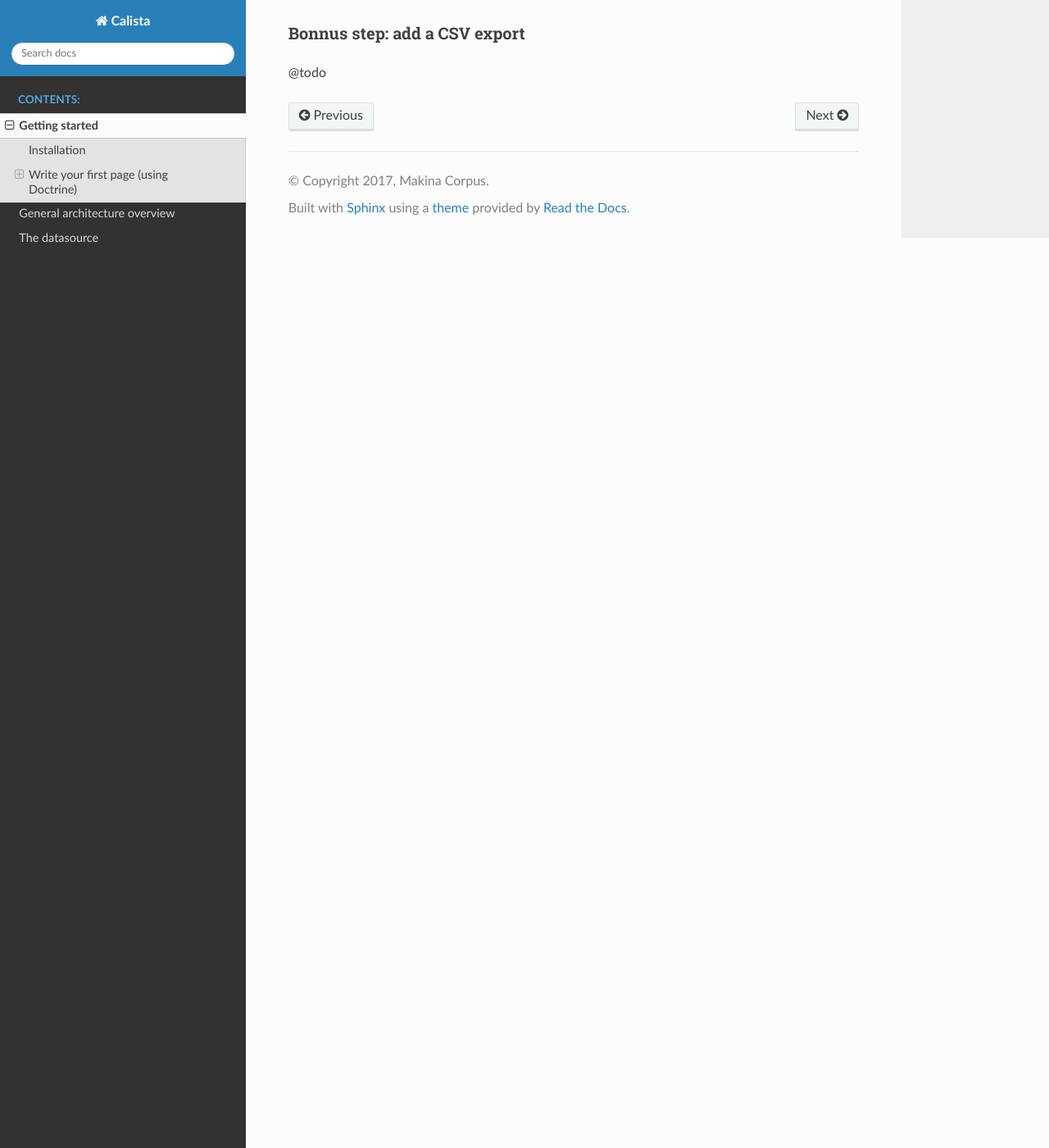
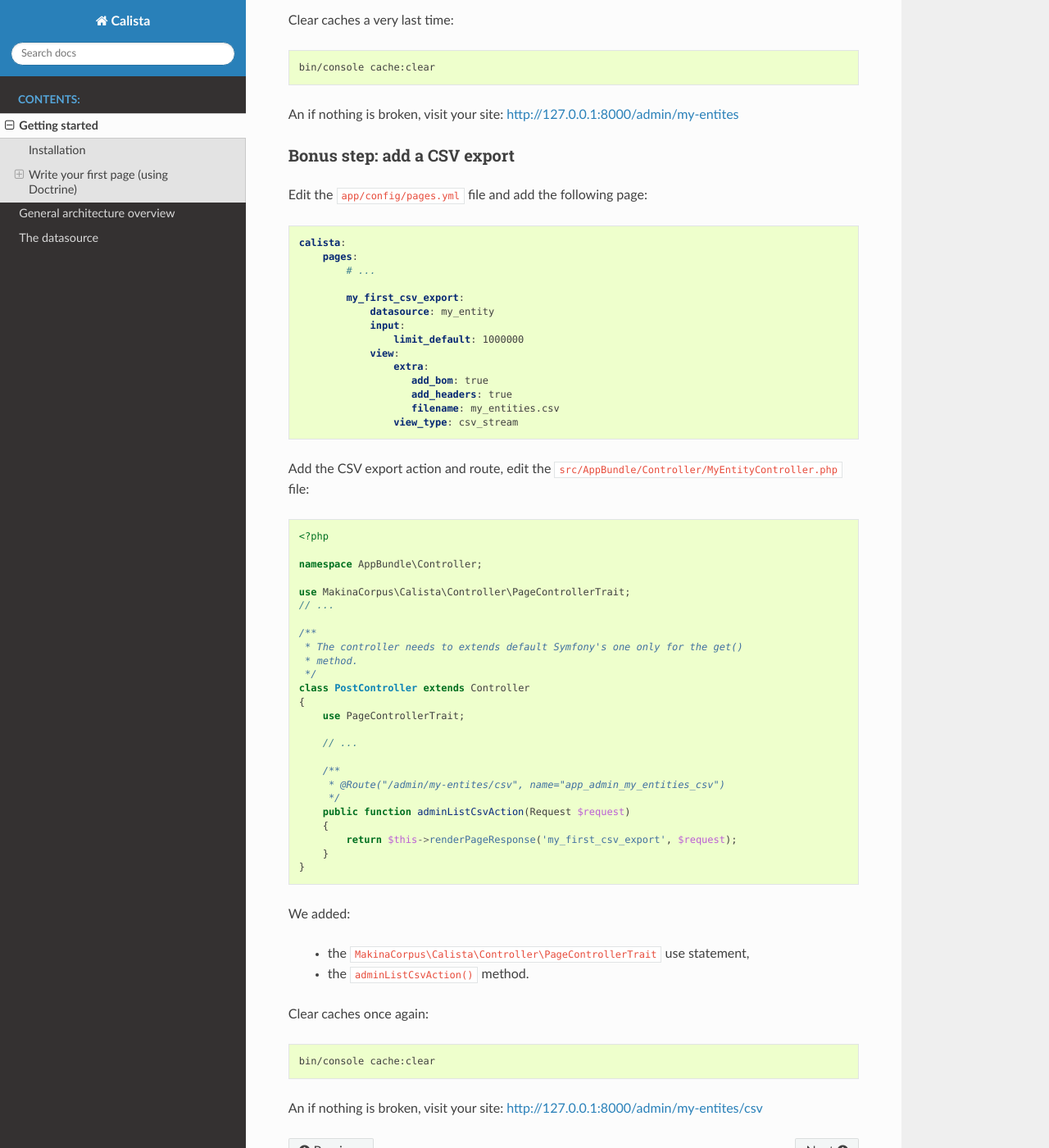
Before and after one commit to makinacorpus/php-calista, a Sphinx documentation site: the page built from docs/getting-started.rst, in a window 1280 px wide and 1400 px high, scrolled down 5592 px. Shown: the whole window at 82% size. Built offline with Sphinx 7.4.7 and the Read the Docs theme 2.0.0, drawn with Linux system fonts in a browser that asks for light colours; some of the changed text lies outside the part shown.

Commit message:
fixed documentation with missing routing configuration and bonus csv section

```diff
--- a/docs/getting-started.rst
+++ b/docs/getting-started.rst
@@ -53,6 +53,15 @@ then add the ``property_info`` section:
        # ...
        property_info:
            enabled: true
+
+Add the bundle routing configuration in ``app/config/routing.yml``:
+
+.. code-block:: yaml
+
+   # ...
+
+   calista:
+       resource: '@CalistaBundle/config/routing.yml'
 
 Clear caches and check nothing is broken:
 
@@ -268,6 +275,7 @@ End with rewriting ``src/AppBundle/Controller/MyEntityController.php`` file:
 .. code-block:: php
 
    <?php
+
    namespace AppBundle\Controller;
 
    use Sensio\Bundle\FrameworkExtraBundle\Configuration\Route;
@@ -297,7 +305,67 @@ Clear caches a very last time:
 
 An if nothing is broken, visit your site: http://127.0.0.1:8000/admin/my-entites
 
-Bonnus step: add a CSV export
-^^^^^^^^^^^^^^^^^^^^^^^^^^^^^
+Bonus step: add a CSV export
+^^^^^^^^^^^^^^^^^^^^^^^^^^^^
 
-@todo
+Edit the ``app/config/pages.yml`` file and add the following page:
+
+.. code-block:: yaml
+
+   calista:
+       pages:
+           # ...
+
+           my_first_csv_export:
+               datasource: my_entity
+               input:
+                   limit_default: 1000000
+               view:
+                   extra:
+                      add_bom: true
+                      add_headers: true
+                      filename: my_entities.csv
+                   view_type: csv_stream
+
+Add the CSV export action and route, edit the ``src/AppBundle/Controller/MyEntityController.php`` file:
+
+.. code-block:: php
+
+   <?php
+
+   namespace AppBundle\Controller;
+
+   use MakinaCorpus\Calista\Controller\PageControllerTrait;
+   // ...
+
+   /**
+    * The controller needs to extends default Symfony's one only for the get()
+    * method.
+    */
+   class PostController extends Controller
+   {
+       use PageControllerTrait;
+
+       // ...
+
+       /**
+        * @Route("/admin/my-entites/csv", name="app_admin_my_entities_csv")
+        */
+       public function adminListCsvAction(Request $request)
+       {
+           return $this->renderPageResponse('my_first_csv_export', $request);
+       }
+   }
+
+We added:
+
+ - the ``MakinaCorpus\Calista\Controller\PageControllerTrait`` use statement,
+ - the ``adminListCsvAction()`` method.
+
+Clear caches once again:
+
+.. code-block:: sh
+
+   bin/console cache:clear
+
+An if nothing is broken, visit your site: http://127.0.0.1:8000/admin/my-entites/csv
```
Also changed, not shown: other parts of docs/getting-started.rst (+0 -2 lines).
